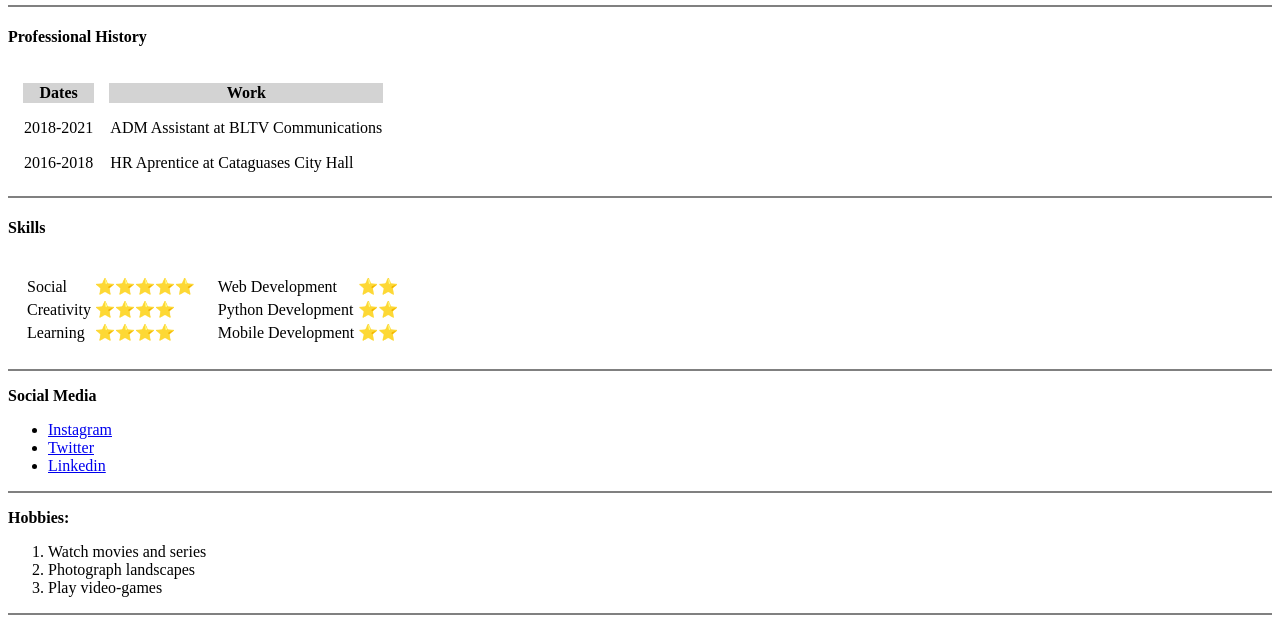
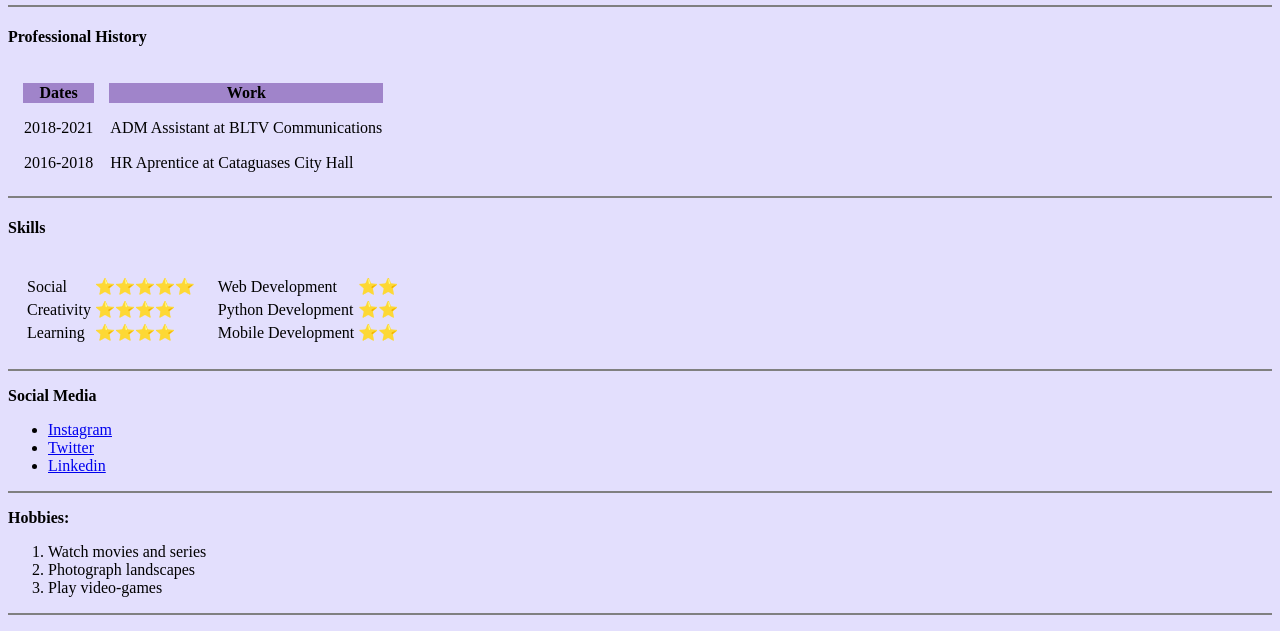
Before and after one commit to titomaot/cv, a plain HTML site: page index.html in a window 1280 px wide. Shown: the part 267-898 px from the top of the page. Drawn offline with Linux system fonts and the light colour scheme.

Commit message:
Update index.html

```diff
--- a/index.html
+++ b/index.html
@@ -4,9 +4,16 @@
 <head>
     <meta charset="UTF-8">
     <title>Miguel Tito</title>
+
+    <style>
+        body {
+            background-color: #E3DFFD;
+        }
+    </style>
+
 </head>
 
-<body style="background-color: ightcyan;">
+<body>
     <hr size="2" noshade>
 
     <table cellspacing="20">
@@ -29,8 +36,8 @@
     <table cellspacing="15">
         <thead>
             <tr>
-                <th style="background-color: lightgray;">Dates</th>
-                <th style="background-color: lightgray;">Work</th>
+                <th style="background-color: #A084CA;">Dates</th>
+                <th style="background-color: #A084CA;">Work</th>
             </tr>
         </thead>
         <tbody>
```
